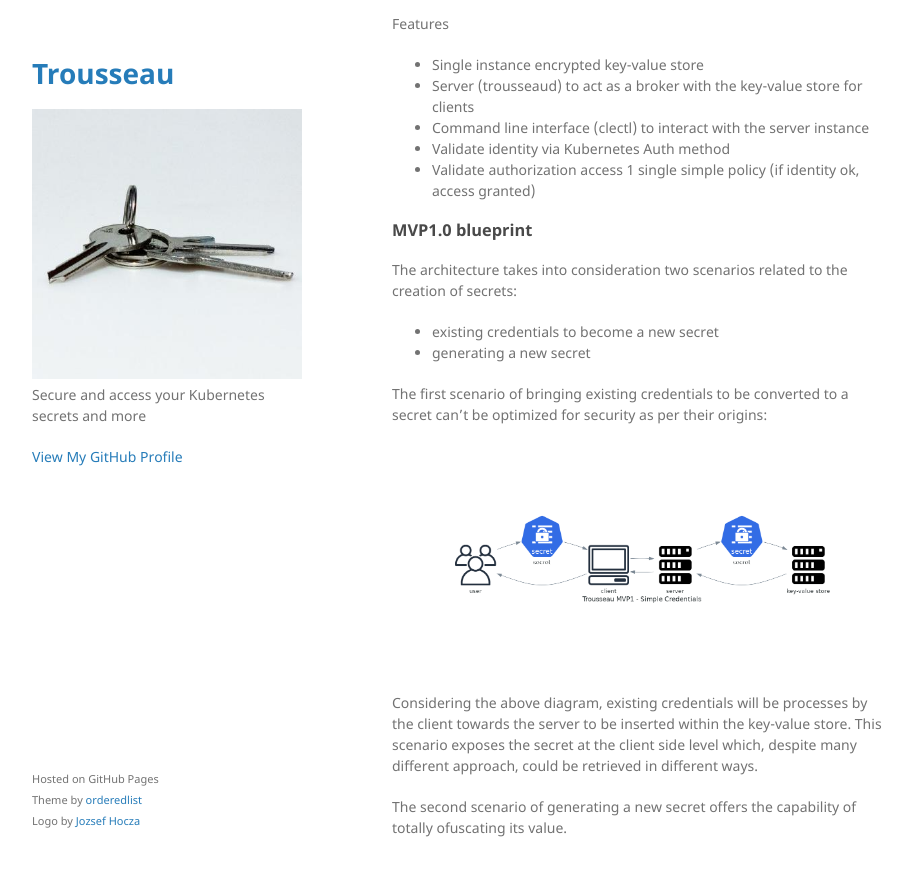
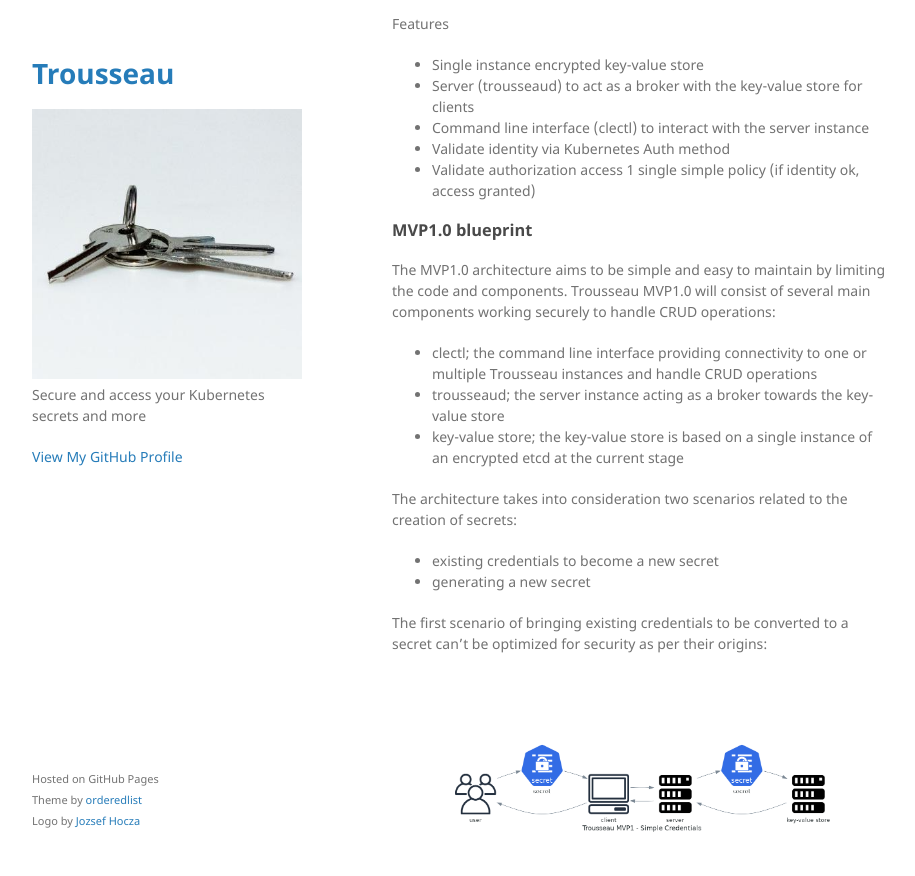
Before and after one commit to Trousseau-io/trousseau-io.github.io, a Jekyll site: the page built from 001-architecture.md, in a window 1280 px wide and 900 px high, scrolled down 582 px. Shown: the top 876 px of the window, without its empty margins (178-1093 px from the left). Built offline with Jekyll 4.4.1, drawn with Linux system fonts in a browser that asks for light colours.

Commit message:
working on MVP1 architecture

```diff
--- a/001-architecture.md
+++ b/001-architecture.md
@@ -29,6 +29,12 @@
 * Validate authorization access 1 single simple policy (if identity ok, access granted)
 
 ### MVP1.0 blueprint
+The MVP1.0 architecture aims to be simple and easy to maintain by limiting the code and components. Trousseau MVP1.0 will consist of several main components working securely to handle CRUD operations:
+
+* clectl; the command line interface providing connectivity to one or multiple Trousseau instances and handle CRUD operations
+* trousseaud; the server instance acting as a broker towards the key-value store
+* key-value store; the key-value store is based on a single instance of an encrypted etcd at the current stage
+
 The architecture takes into consideration two scenarios related to the creation of secrets:
 * existing credentials to become a new secret
 * generating a new secret
@@ -46,11 +52,5 @@
 
 Considering the above diagram, generating a secret from a client side will not expose the secret value from that standpoint as the overall process is carried over at the server side.
 
-
-
-
-
-
-
 ## future work
 TODO
```
